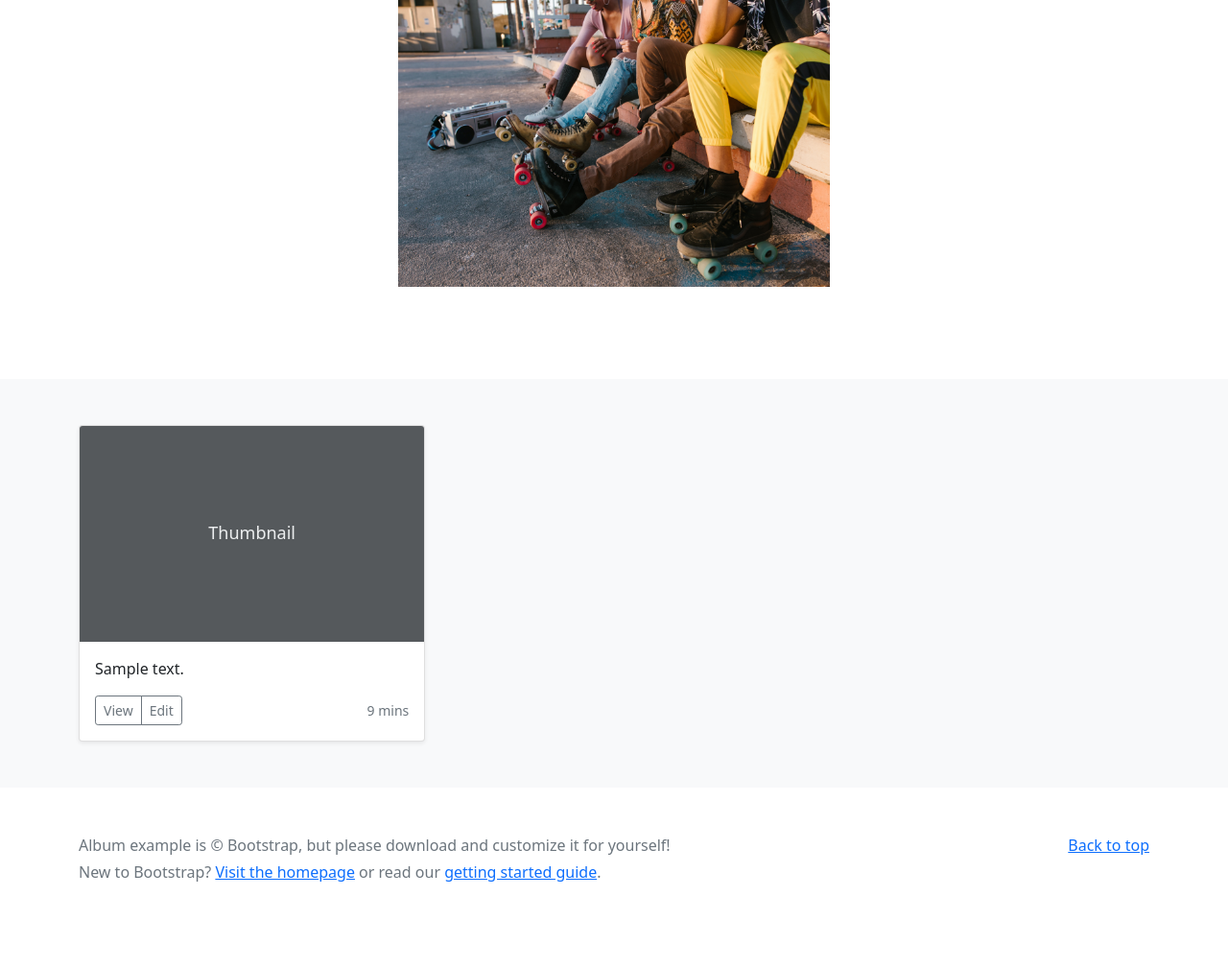
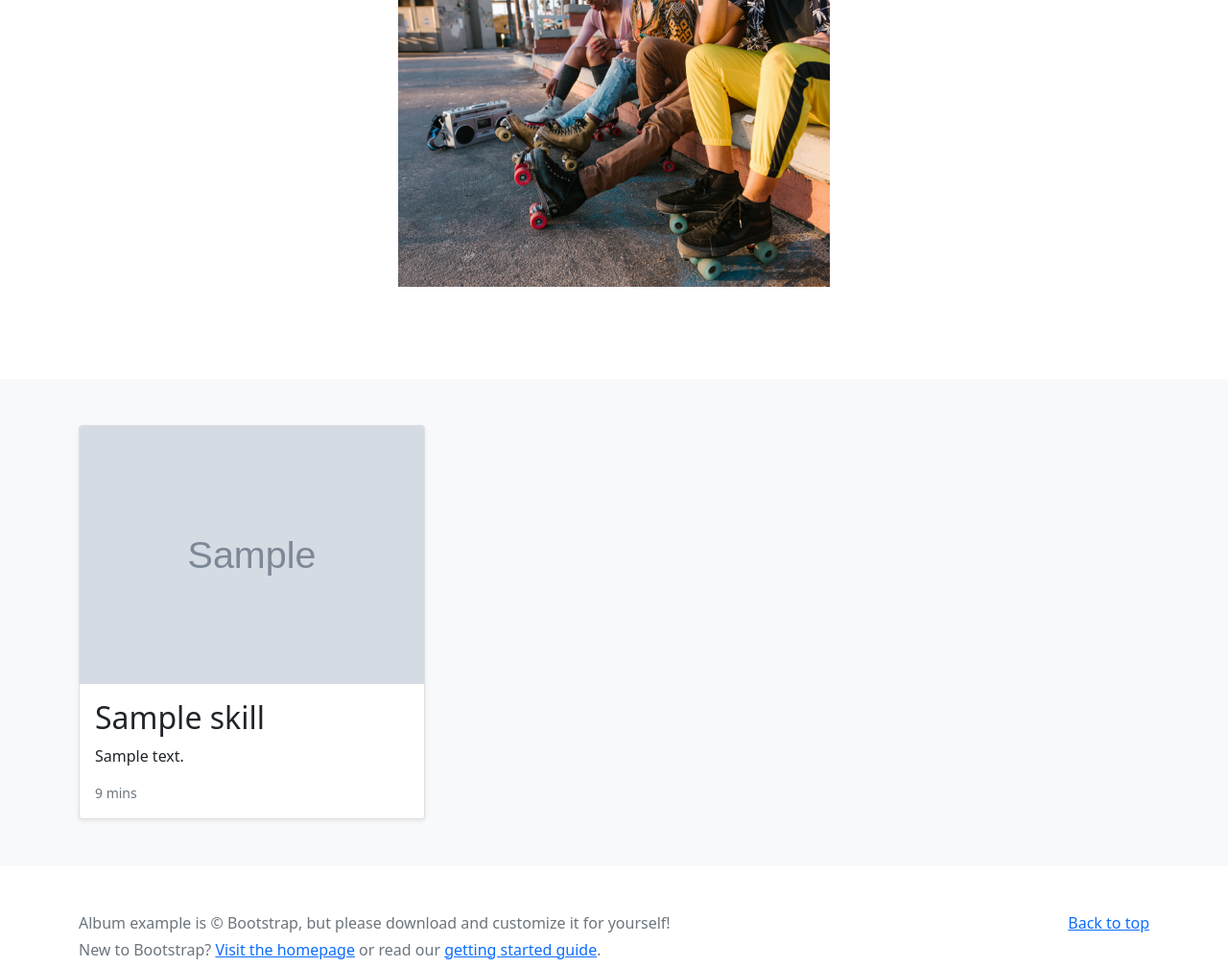
Before and after one commit to nishuileabhain/skateclub, a Django app: page / in a window 1280 px wide. Shown: the part 355-1363 px from the top of the page at 96% size. Before the commit the page ends 1274 px from the top, so only its background shows below. Run offline with Django 3.2, Linux system fonts and the light colour scheme; tables that the repository leaves empty hold one stand-in row (values such as "Sample post"); grey boxes marked "Sample" are stand-in pictures; some libraries are stand-ins or nearby versions.

Commit message:
amend model and html  to include name and images

```diff
--- a/skateclub/settings.py
+++ b/skateclub/settings.py
@@ -124,7 +124,7 @@ STATIC_ROOT = os.path.join(BASE_DIR, 'static')  # potentially can interfere with
 # STATICFILES_DIRS = os.path.join(BASE_DIR, 'static')  # as used in CI E010 tutorial
 
 MEDIA_URL = '/media/'
-MEDIA_ROOT = BASE_DIR  # potentially can interfere with AWS according to CI
+MEDIA_ROOT = BASE_DIR
 
 # Default primary key field type
 # https://docs.djangoproject.com/en/3.2/ref/settings/#default-auto-field
--- a/skateclub/urls.py
+++ b/skateclub/urls.py
@@ -15,10 +15,10 @@ Including another URLconf
 """
 from django.contrib import admin
 from django.urls import path
-import skills.views
 from django.conf import settings
 from django.conf.urls.static import static
 
+import skills.views
 
 # 3 args are the actual url, the view function and a name
 urlpatterns = [
@@ -26,5 +26,5 @@ urlpatterns = [
     path('', skills.views.homepage, name='home'),  # home page with no url required
     path('roll/', skills.views.roll, name='roll'),
 ]
-urlpatterns+= static(settings.STATIC_URL, document_root=settings.STATIC_ROOT)
-urlpatterns+= static(settings.MEDIA_URL, document_root=settings.MEDIA_ROOT)
+urlpatterns += static(settings.STATIC_URL, document_root=settings.STATIC_ROOT)
+urlpatterns += static(settings.MEDIA_URL, document_root=settings.MEDIA_ROOT)
--- a/skills/models.py
+++ b/skills/models.py
@@ -4,7 +4,8 @@ from django.db import models
 # model has same name as app only because it makes semantic sense in this case
 class Skill(models.Model):
     # REQUIRES PILLOW maybe make images optional
-    # image = models.ImageField(upload_to='images/')
+    name = models.CharField(max_length=15)
+    image = models.ImageField(upload_to='images/', blank=True)
     description = models.CharField(max_length=200)
     # maybe make this an FK
-    difficulty = models.CharField(max_length=15)
+    difficulty = models.CharField(max_length=15, blank=True)
--- a/skills/templates/skills/home.html
+++ b/skills/templates/skills/home.html
@@ -103,14 +103,18 @@
             {% for skill in skills.all %}
             <div class="col">
               <div class="card shadow-sm">
-                <svg class="bd-placeholder-img card-img-top" width="100%" height="225" xmlns="http://www.w3.org/2000/svg" role="img" aria-label="Placeholder: Thumbnail" preserveAspectRatio="xMidYMid slice" focusable="false"><title>Placeholder</title><rect width="100%" height="100%" fill="#55595c"/><text x="50%" y="50%" fill="#eceeef" dy=".3em">Thumbnail</text></svg>
+                <!-- <svg class="bd-placeholder-img card-img-top" width="100%" height="225" xmlns="http://www.w3.org/2000/svg" role="img" aria-label="Placeholder: Thumbnail" preserveAspectRatio="xMidYMid slice" focusable="false"><title>Placeholder</title><rect width="100%" height="100%" fill="#55595c"/><text x="50%" y="50%" fill="#eceeef" dy=".3em">Thumbnail</text></svg> -->
+                {% if skill.image %}
+                <img class="card-img-top" src=" {{ skill.image.url }} ">
+                {% endif %}
                 <div class="card-body">
+                  <h2 class="card-text">{{ skill.name }}</h2>
                   <p class="card-text">{{ skill.description }}</p>
                   <div class="d-flex justify-content-between align-items-center">
-                    <div class="btn-group">
+                    <!-- <div class="btn-group">
                       <button type="button" class="btn btn-sm btn-outline-secondary">View</button>
                       <button type="button" class="btn btn-sm btn-outline-secondary">Edit</button>
-                    </div>
+                    </div> -->
                     <small class="text-muted">9 mins</small>
                   </div>
                 </div>
```
Also changed, not shown: images/heels.jpg (added), images/onefoot.jpg (added), images/slalom.jpg (added), images/slalom_93tmIy1.jpg (added), images/tstop.jpg (added), skills/migrations/0002_auto_20220209_1122.py (added), skills/static/slalom.jpg (added), static/slalom.jpg (added), static/tstop.jpg (added).
